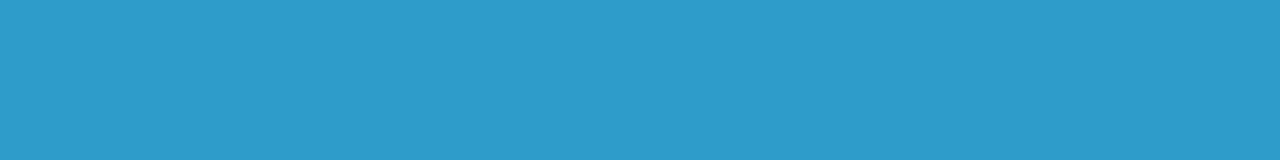
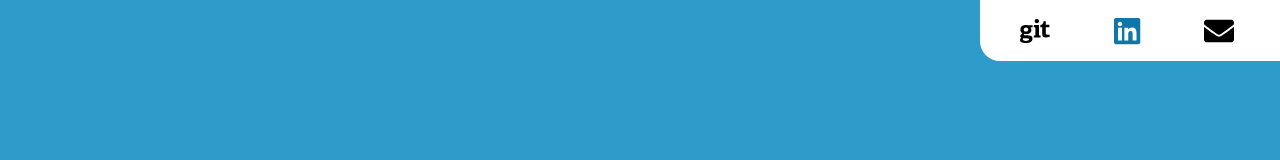
Before and after one commit to vaheaslanyan/portfolio, a React (Create React App) app: page / in a window 1280 px wide. Shown: the top 160 px of the page. Built offline with nearby package versions, Linux system fonts and the light colour scheme.

Commit message:
add NavBar.js and SocialBar.js

```diff
--- a/src/App.css
+++ b/src/App.css
@@ -46,6 +46,7 @@ body {
 }
 
 .inside-row-div h3 {
+  width: 100%;
   margin-top: 5rem;
   font-size: 2rem;
   font-weight: 100;
@@ -58,6 +59,66 @@ body {
 
 .row-even h3 {
   background-color: #b2b3c0;
+}
+
+/* NavBar */
+
+.navbar-main {
+  display: block;
+  background-color: #2e9cca;
+  margin-right: -15px;
+  margin-left: -15px;
+  width: 100%;
+  height: 70px;
+  padding: 2px 0;
+  margin-bottom: -5px;
+}
+
+.navbar-main .social-content {
+  position: absolute;
+  border-radius: 0 0 0 20px;
+  right: 0;
+  top: 0;
+}
+
+/* SocialBar.js */
+
+.social-content {
+  background-color: white;
+  border-radius: 20px;
+  width: 300px;
+  padding: 0.5rem;
+  transition: 1s;
+  margin: auto;
+}
+
+.social-content:hover {
+  border-radius: 0;
+}
+
+.social-content .social-item {
+  display: inline-block;
+  font-size: 30px;
+  margin: 0 2rem;
+}
+
+.social-item:hover {
+  color: white;
+}
+
+.social-item .fa-git {
+  color: black;
+}
+
+.social-item .fa-linkedin {
+  color: #0e76a8;
+}
+
+.social-item .fa-envelope {
+  color: black;
+}
+
+.social-item:hover {
 }
 
 /* Hello.js */
@@ -318,3 +379,13 @@ body {
   font-size: 1.5rem;
   color: #aaabb8;
 }
+
+/* Contact.js */
+
+.contact-content {
+}
+
+.contact-content h3 {
+  margin-bottom: 2rem;
+  padding: 0 1rem;
+}
--- a/src/App.js
+++ b/src/App.js
@@ -2,6 +2,7 @@ import React from "react";
 import "./App.css";
 import "bootstrap/dist/css/bootstrap.min.css";
 
+import NavBar from "./components/shared/NavBar";
 import Hello from "./components/Hello";
 import About from "./components/About";
 import Projects from "./components/Projects";
@@ -12,6 +13,7 @@ const App = () => {
   return (
     <React.Fragment>
       <div id="main-div">
+        <NavBar />
         <Hello />
         <About />
         <Projects />
--- a/src/components/Contact.js
+++ b/src/components/Contact.js
@@ -1,4 +1,6 @@
 import React from "react";
+
+import SocialBar from "./shared/SocialBar";
 
 //fontawesome
 import { FontAwesomeIcon } from "@fortawesome/react-fontawesome";
@@ -25,16 +27,9 @@ const Contact = () => {
               </Row>
               <Row>
                 <Col>
-                  <FontAwesomeIcon icon={faGit} />
-                </Col>
-                <Col>
-                  <FontAwesomeIcon icon={faLinkedin} />
-                </Col>
-                <Col>
-                  <FontAwesomeIcon icon={faEnvelope} />
+                  <SocialBar />
                 </Col>
               </Row>
-              <Row></Row>
             </div>
           </Container>
         </div>
--- /dev/null
+++ b/src/components/shared/NavBar.js
@@ -0,0 +1,20 @@
+import React from "react";
+
+//fontawesome
+
+import SocialBar from "./SocialBar";
+
+//Bootstrap
+import Container from "react-bootstrap/Container";
+
+const NavBar = () => {
+  return (
+    <React.Fragment>
+      <div className="navbar-main">
+        <SocialBar />
+      </div>
+    </React.Fragment>
+  );
+};
+
+export default NavBar;
--- /dev/null
+++ b/src/components/shared/SocialBar.js
@@ -0,0 +1,33 @@
+import React from "react";
+
+//fontawesome
+import { FontAwesomeIcon } from "@fortawesome/react-fontawesome";
+import { faLinkedin } from "@fortawesome/free-brands-svg-icons";
+import { faGit } from "@fortawesome/free-brands-svg-icons";
+import { faEnvelope } from "@fortawesome/free-solid-svg-icons";
+
+const SocialBar = () => {
+  return (
+    <React.Fragment>
+      <div className="social-content">
+        <div className="social-item">
+          <a href="#">
+            <FontAwesomeIcon icon={faGit} />
+          </a>
+        </div>
+        <div className="social-item">
+          <a href="#">
+            <FontAwesomeIcon icon={faLinkedin} />
+          </a>
+        </div>
+        <div className="social-item">
+          <a href="#">
+            <FontAwesomeIcon icon={faEnvelope} />
+          </a>
+        </div>
+      </div>
+    </React.Fragment>
+  );
+};
+
+export default SocialBar;
```
